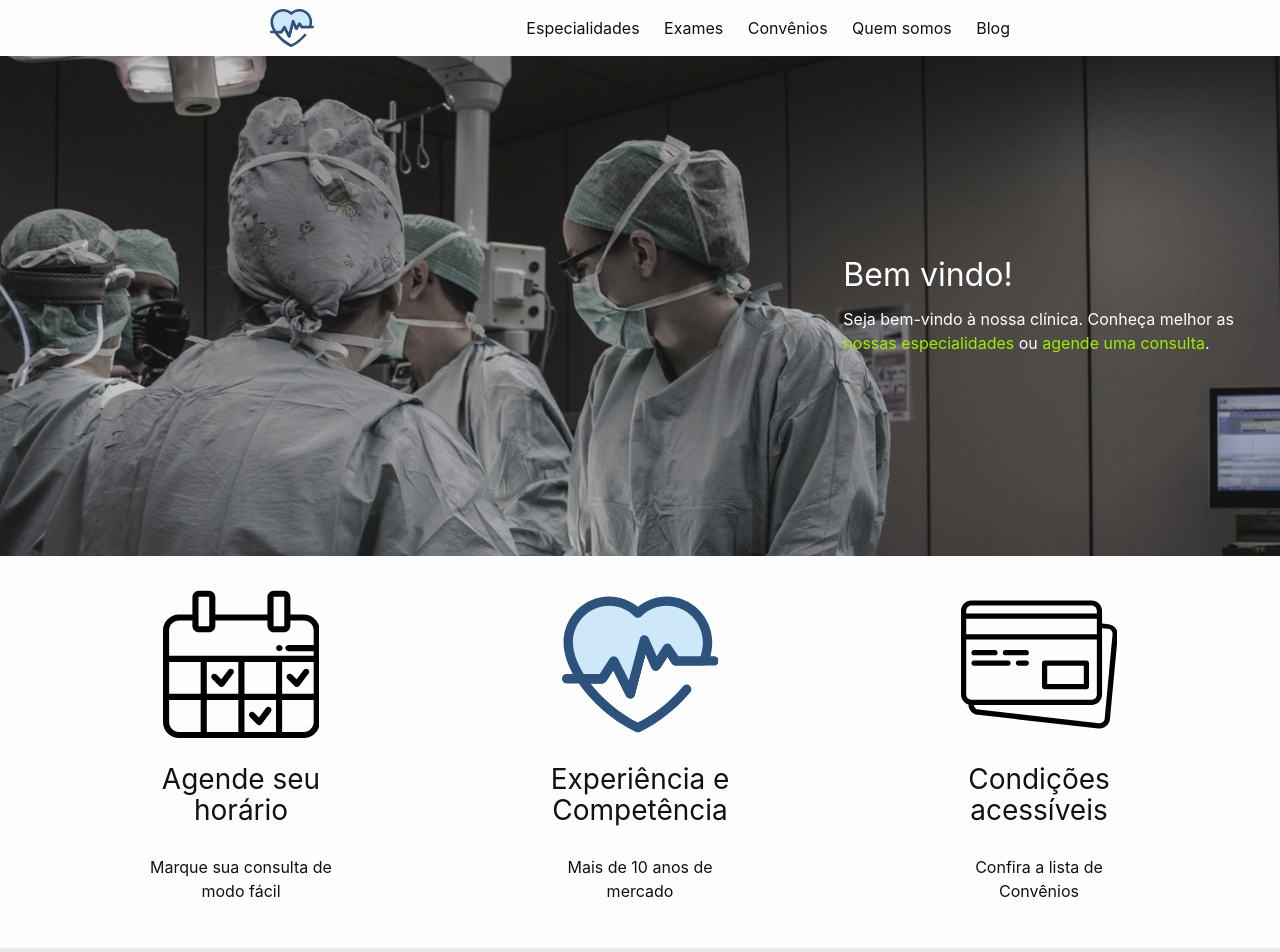
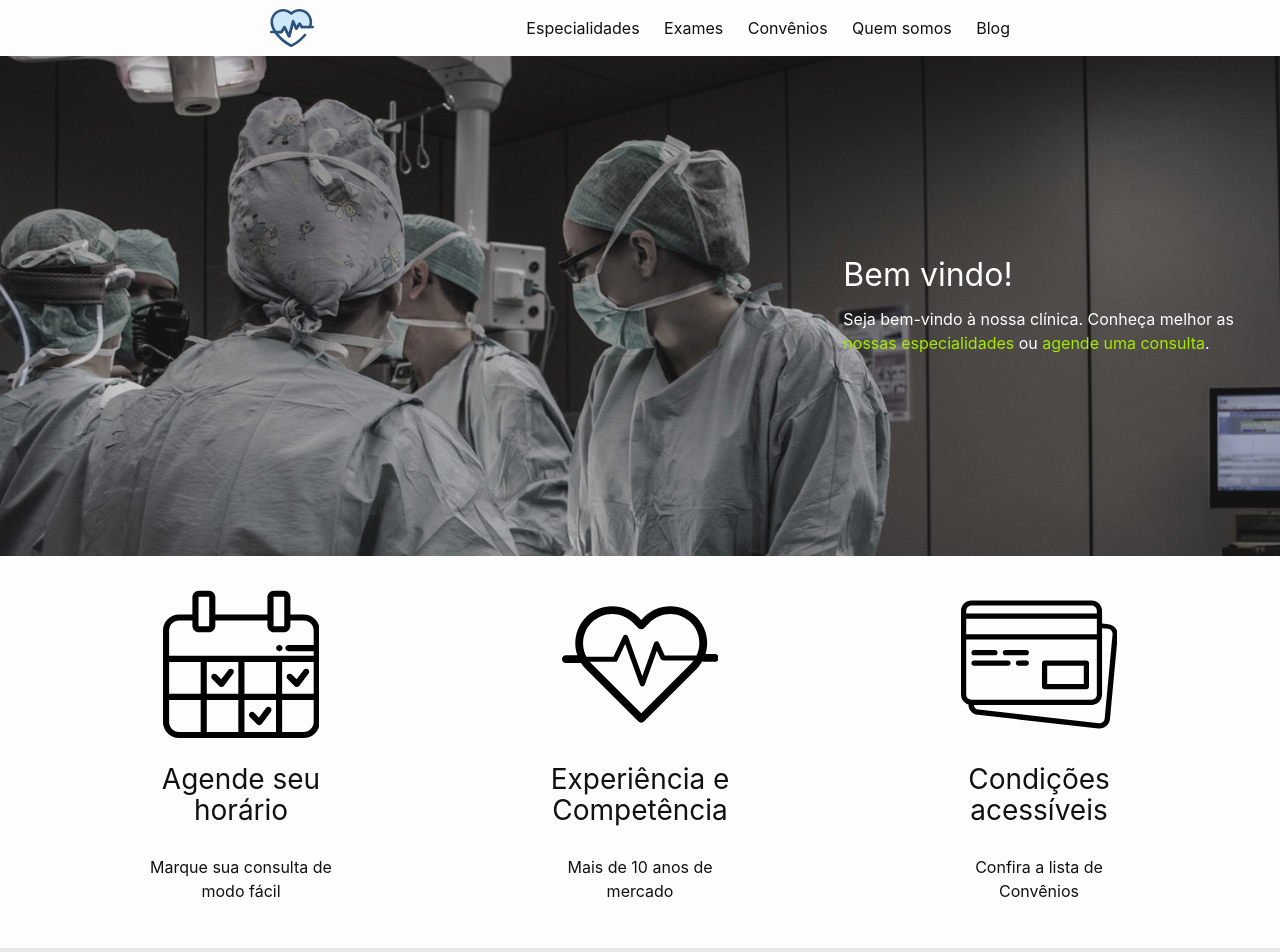
Before and after one commit to CopaTecnologia/medicinaesaude, a Jekyll site: the page built from index.html, in a window 1280 px wide. Shown: the top 952 px of the page. Built offline with Jekyll 4.4.1, drawn with Linux system fonts in a browser that asks for light colours.

Commit message:
icone central

```diff
--- a/_includes/sections/features.html
+++ b/_includes/sections/features.html
@@ -8,7 +8,7 @@
     </article>
 
     <article class="wrapper" data-cell="1of3 fill" data-grid="column justify">
-        <div data-cell="shrink fill">{% include svg/favicon.svg %}</div>
+        <div data-cell="shrink fill">{% include svg/heartbeat.svg %}</div>
         <h4>Experiência e Competência</h4>
         <p data-cell="shrink">Mais de 10 anos de mercado</p>
     </article>
```
